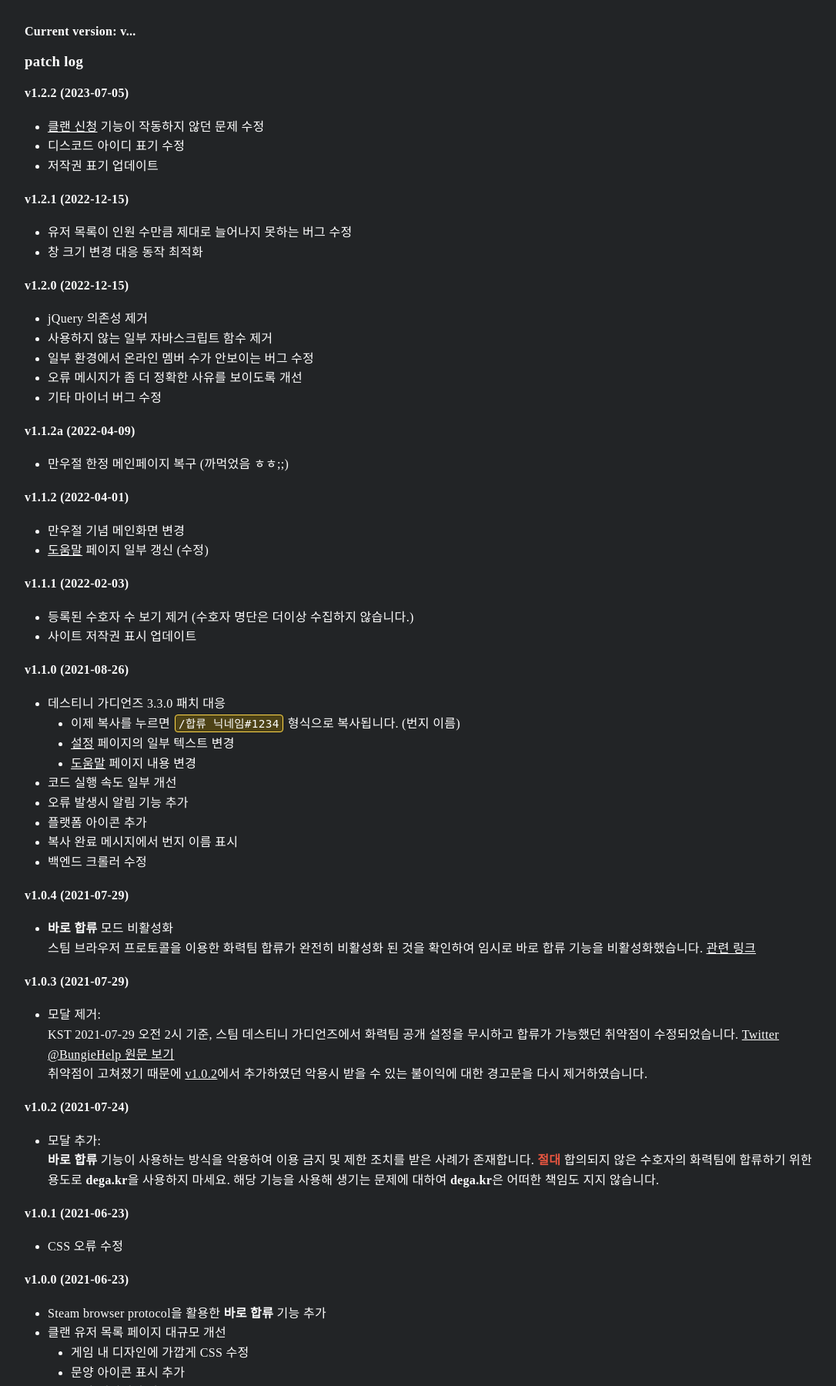
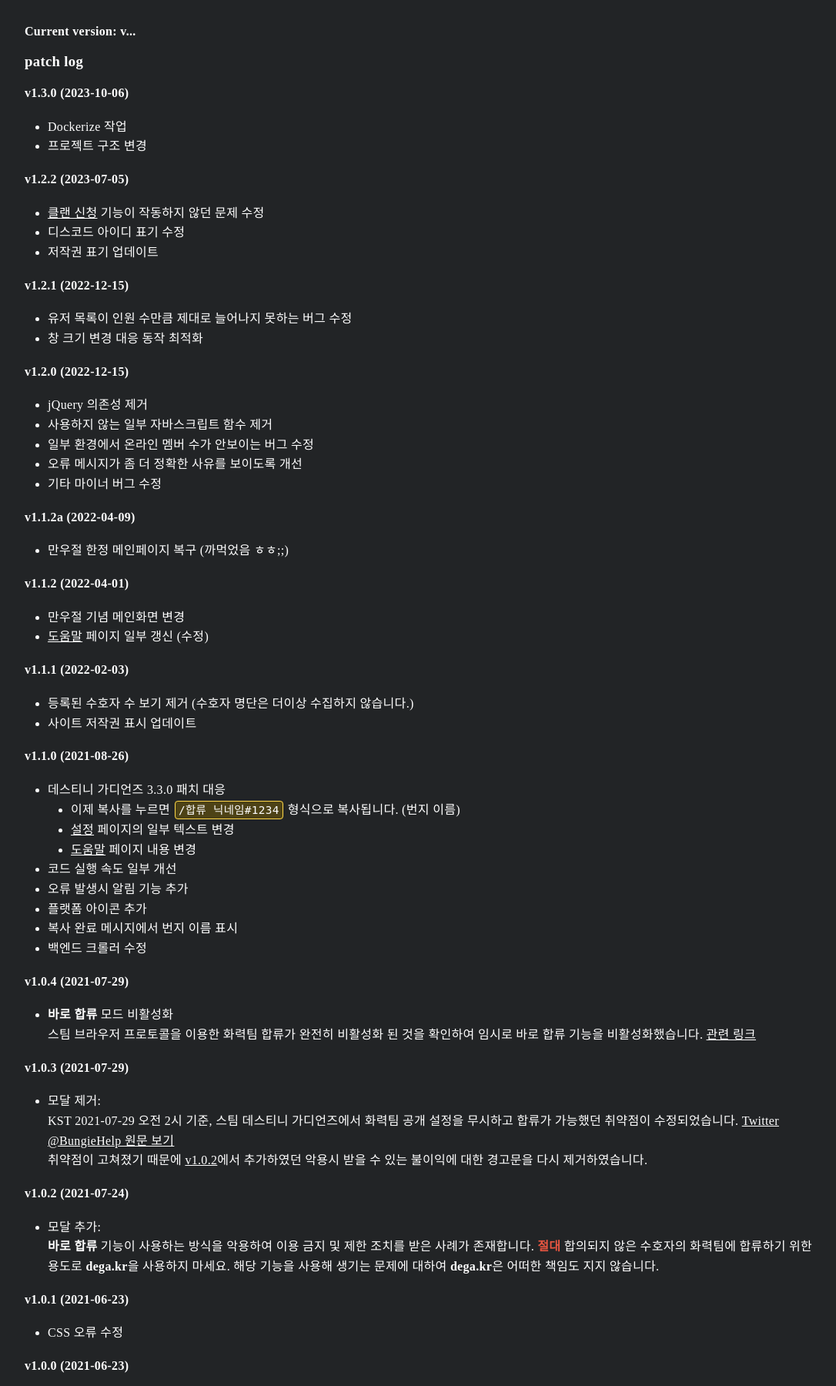
Before and after one commit to krepe-suZette/dega.kr, a Flask app: page /update-log in a window 1280 px wide. Shown: the part 56-1856 px from the top of the page at 77% size, without its empty margins (96-1182 px from the left). Run offline with Flask 3, Linux system fonts and the light colour scheme; parts of the project's set-up code (start-up, migrations or seed data) failed here and were passed over; some web fonts are replaced.

Commit message:
:bookmark: v1.3.0

```diff
--- a/web/templates/update-log.html
+++ b/web/templates/update-log.html
@@ -13,6 +13,11 @@
   <strong>Current version: v{{ version }}</strong>
 
   <h3>patch log</h3>
+  <h4 id="v1.3.0">v1.3.0 (2023-10-06)</h4>
+  <ul>
+    <li>Dockerize 작업</li>
+    <li>프로젝트 구조 변경</li>
+  </ul>
   <h4 id="v1.2.2">v1.2.2 (2023-07-05)</h4>
   <ul>
     <li><a href="/request" class="url">클랜 신청</a> 기능이 작동하지 않던 문제 수정</li>
```
Also changed, not shown: 1 other file.
